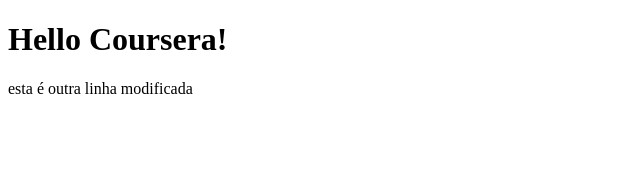
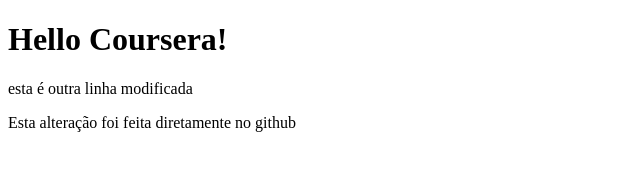
Before and after one commit to henriquelico/coursera-test, a plain HTML site: page site/index.html in a window 1280 px wide. Shown: the whole page, without its empty margins (0-640 px from the left). Drawn offline with Linux system fonts and the light colour scheme.

Commit message:
pequena alteração feita diretamente no github

```diff
--- a/site/index.html
+++ b/site/index.html
@@ -11,5 +11,7 @@
 
     <p>esta é outra linha modificada</p>
 
+    <p>Esta alteração foi feita diretamente no github</p>
+
 </body>
 </html>
```
